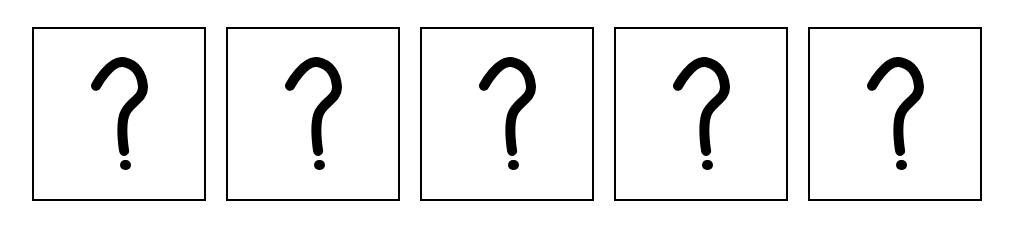
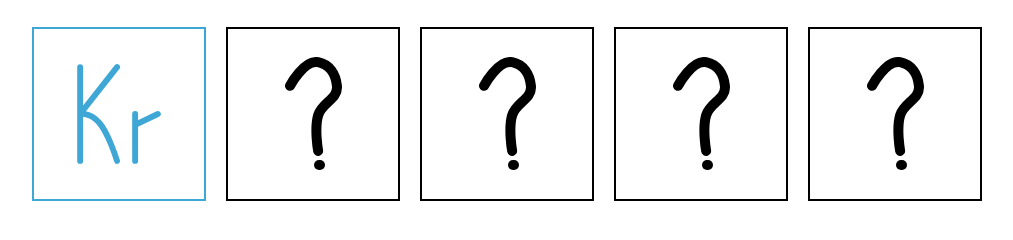
Before and after one commit to per1odical/per1odical.com, a plain HTML site: page index.html in a window 1280 px wide. Shown: the part 324-564 px from the top of the page, without its empty margins (133-1146 px from the left). Drawn offline with Linux system fonts and the light colour scheme.

Commit message:
release krypton

```diff
--- a/index.html
+++ b/index.html
@@ -41,15 +41,31 @@
                 align-items: center;
                 justify-content: center;
             }
+
+            .proj-kr {
+                height: 150px;
+                width: 150px;
+                margin: 10px;
+                padding: 10px;
+                border: 2px solid #3fa7d6 !important;
+                display: flex;
+                align-items: center;
+                justify-content: center;
+            }
+
+            .proj-kr img {
+                height: 100px;
+                width: auto;
+            }
         </style>
     </head>
     <body>
         <h1>per1odical</h1>
         <p>Shaking things up, periodically.</p>
         <div id="projs">
-            <div id="1" class="proj">
-                <img src="/unknown.svg" />
-            </div>
+            <a href="/krypton.html" class="proj-kr">
+                <img src="/kr.svg" />
+            </a>
 
             <div id="2" class="proj">
                 <img src="/unknown.svg" />
```
Also changed, not shown: krypton.html (added, +16 -0 lines), kr.svg (added).
